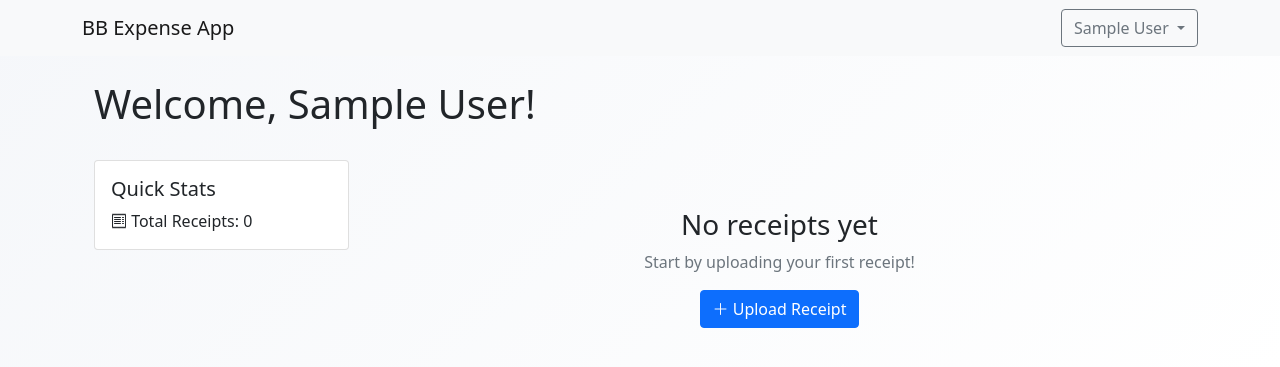
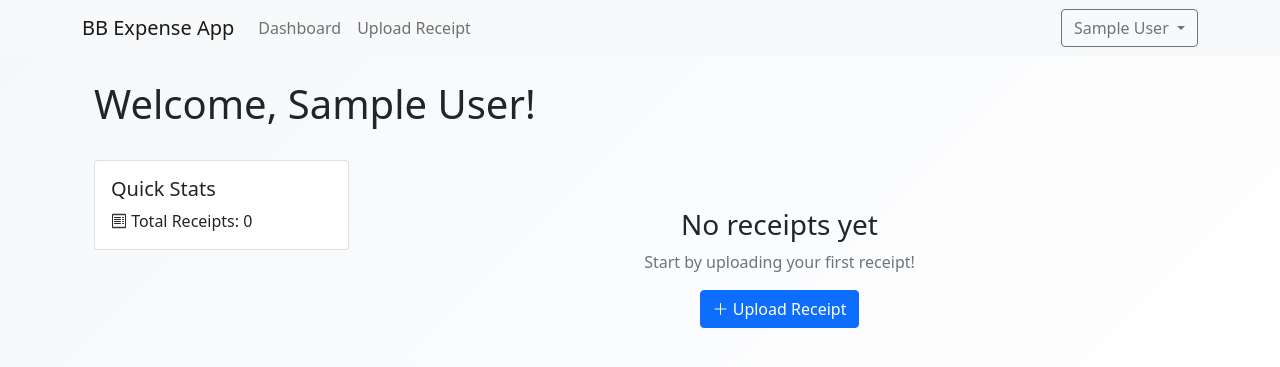
Before and after one commit to ThomasKLA10/expense-app, a Flask app: page /dashboard in a window 1280 px wide. Shown: the top 367 px of the page. Run offline with Flask 3, Linux system fonts and the light colour scheme; the visitor is signed in with stand-in values (Sample User, id 1); data that the repository does not hold is empty; some libraries are stand-ins or nearby versions.

Commit message:
Add admin functionality and fix routes
- Added admin dashboard and receipt review functionality
- Fixed route structure by consolidating into __init__.py
- Added admin templates and views
- Fixed OCR functionality
- Updated navigation bar with admin links
- Added admin_required decorator for protected routes

```diff
--- a/app/__init__.py
+++ b/app/__init__.py
@@ -1,7 +1,22 @@
 import os
-from flask import Flask
+from flask import Flask, render_template, redirect, url_for, flash, request, send_from_directory, jsonify
+from flask_login import login_required, current_user
 from .extensions import db, migrate, login_manager
 from .config import Config
+from .models import Receipt
+from .ocr import ReceiptScanner
+from werkzeug.utils import secure_filename
+from functools import wraps
+from flask import abort
+
+def admin_required(f):
+    @wraps(f)
+    @login_required
+    def decorated_function(*args, **kwargs):
+        if not current_user.is_admin:
+            abort(403)
+        return f(*args, **kwargs)
+    return decorated_function
 
 def create_app():
     app = Flask(__name__)
@@ -11,10 +26,6 @@ def create_app():
     uploads_dir = os.path.join(app.root_path, 'uploads')
     os.makedirs(uploads_dir, exist_ok=True)
 
-    # Only allow HTTP in development
-    if app.debug:
-        os.environ['OAUTHLIB_INSECURE_TRANSPORT'] = '1'
-
     # Initialize extensions
     db.init_app(app)
     migrate.init_app(app, db)
@@ -22,10 +33,132 @@ def create_app():
     login_manager.login_view = 'auth.login'
 
     # Register blueprints
-    from .routes import main
     from .auth import auth as auth_blueprint
-    app.register_blueprint(main)
     app.register_blueprint(auth_blueprint, url_prefix='/auth')
+
+    # Routes
+    @app.route('/')
+    def index():
+        if current_user.is_authenticated:
+            return redirect(url_for('dashboard'))
+        return render_template('index.html')
+
+    @app.route('/dashboard')
+    @login_required
+    def dashboard():
+        receipts = Receipt.query.filter_by(user_id=current_user.id).order_by(Receipt.date_submitted.desc()).all()
+        return render_template('dashboard.html', receipts=receipts)
+
+    @app.route('/upload', methods=['GET', 'POST'])
+    @login_required
+    def upload():
+        if request.method == 'POST':
+            if 'receipt' not in request.files:
+                flash('No file selected', 'error')
+                return redirect(request.url)
+
+            file = request.files['receipt']
+            if file.filename == '':
+                flash('No file selected', 'error')
+                return redirect(request.url)
+
+            if file:
+                filename = secure_filename(file.filename)
+                filepath = os.path.join(app.config['UPLOAD_FOLDER'], filename)
+                file.save(filepath)
+
+                receipt = Receipt(
+                    amount=float(request.form['amount']),
+                    currency=request.form['currency'],
+                    category=request.form['category'],
+                    file_path=filename,
+                    user_id=current_user.id,
+                    office=request.form['office']
+                )
+
+                if request.form['category'] == 'travel':
+                    receipt.purpose = request.form.get('purpose')
+                    receipt.travel_from = request.form.get('travel_from')
+                    receipt.travel_to = request.form.get('travel_to')
+                    receipt.departure_date = request.form.get('departure_date')
+                    receipt.return_date = request.form.get('return_date')
+
+                db.session.add(receipt)
+                db.session.commit()
+
+                flash('Receipt uploaded successfully!', 'success')
+                return redirect(url_for('dashboard'))
+
+        return render_template('upload.html')
+
+    @app.route('/receipt/<int:receipt_id>')
+    @login_required
+    def view_receipt(receipt_id):
+        receipt = Receipt.query.get_or_404(receipt_id)
+        if receipt.user_id != current_user.id:
+            flash('Unauthorized access', 'error')
+            return redirect(url_for('dashboard'))
+        return render_template('receipt.html', receipt=receipt)
+
+    @app.route('/uploads/<filename>')
+    @login_required
+    def uploaded_file(filename):
+        return send_from_directory(app.config['UPLOAD_FOLDER'], filename)
+
+    @app.route('/office/<location>')
+    @login_required
+    def office(location):
+        receipts = Receipt.query.filter_by(office=location).order_by(Receipt.date_submitted.desc()).all()
+        return render_template('office.html', receipts=receipts, location=location)
+
+    @app.route('/ocr', methods=['POST'])
+    @login_required
+    def ocr():
+        if 'receipt' not in request.files:
+            return jsonify({'error': 'No file provided'}), 400
+
+        file = request.files['receipt']
+        if file.filename == '':
+            return jsonify({'error': 'No file selected'}), 400
+
+        try:
+            scanner = ReceiptScanner()
+            result = scanner.scan_receipt(file)
+            print("OCR Result:", result)
+            return jsonify({
+                'success': True,
+                'amount': result.get('amount'),
+                'date': result.get('date'),
+                'merchant': result.get('merchant'),
+                'currency': result.get('currency'),
+                'subtotal': result.get('subtotal'),
+                'tax': result.get('tax')
+            })
+        except Exception as e:
+            print("OCR Error:", str(e))
+            return jsonify({'error': str(e)}), 500
+
+    @app.route('/admin')
+    @admin_required
+    def admin_dashboard():
+        receipts = Receipt.query.order_by(Receipt.date_submitted.desc()).all()
+        return render_template('admin/admin_dashboard.html', receipts=receipts)
+
+    @app.route('/admin/receipt/<int:receipt_id>', methods=['GET', 'POST'])
+    @admin_required
+    def admin_receipt(receipt_id):
+        receipt = Receipt.query.get_or_404(receipt_id)
+        if request.method == 'POST':
+            action = request.form.get('action')
+            if action == 'approve':
+                receipt.status = 'approved'
+                flash('Receipt approved', 'success')
+            elif action == 'reject':
+                receipt.status = 'rejected'
+                flash('Receipt rejected', 'success')
+            db.session.commit()
+            return redirect(url_for('admin_dashboard'))
+        return render_template('admin/receipt_review.html', receipt=receipt)
 
     # Create database tables
     with app.app_context():
--- a/app/templates/base.html
+++ b/app/templates/base.html
@@ -14,7 +14,17 @@
     {% if current_user.is_authenticated %}
     <nav class="navbar navbar-expand-lg navbar-light bg-light">
         <div class="container">
-            <a class="navbar-brand" href="{{ url_for('main.index') }}">BB Expense App</a>
+            <a class="navbar-brand" href="{{ url_for('index') }}">BB Expense App</a>
+
+            {% if current_user.is_authenticated %}
+            <div class="navbar-nav me-auto">
+                {% if current_user.is_admin %}
+                <a class="nav-link" href="{{ url_for('admin_dashboard') }}">Admin Dashboard</a>
+                {% endif %}
+                <a class="nav-link" href="{{ url_for('dashboard') }}">Dashboard</a>
+                <a class="nav-link" href="{{ url_for('upload') }}">Upload Receipt</a>
+            </div>
+
             <div class="ms-auto">
                 <div class="dropdown">
                     <button class="btn btn-outline-secondary dropdown-toggle" type="button" id="userDropdown" data-bs-toggle="dropdown">
@@ -25,6 +35,7 @@
                     </ul>
                 </div>
             </div>
+            {% endif %}
         </div>
     </nav>
     {% endif %}
--- a/app/templates/dashboard.html
+++ b/app/templates/dashboard.html
@@ -8,7 +8,7 @@
         </div>
         {% if receipts %}
         <div class="col-auto">
-            <a href="{{ url_for('main.upload') }}" class="btn btn-primary">
+            <a href="{{ url_for('upload') }}" class="btn btn-primary">
                 <i class="bi bi-plus-lg"></i> Upload Receipt
             </a>
         </div>
@@ -54,7 +54,7 @@
                                 </span>
                             </td>
                             <td>
-                                <a href="{{ url_for('main.view_receipt', receipt_id=receipt.id) }}" class="btn btn-sm btn-outline-primary">
+                                <a href="{{ url_for('view_receipt', receipt_id=receipt.id) }}" class="btn btn-sm btn-outline-primary">
                                     <i class="bi bi-eye"></i>
                                 </a>
                             </td>
@@ -67,7 +67,7 @@
             <div class="text-center py-5">
                 <h3>No receipts yet</h3>
                 <p class="text-muted">Start by uploading your first receipt!</p>
-                <a href="{{ url_for('main.upload') }}" class="btn btn-primary">
+                <a href="{{ url_for('upload') }}" class="btn btn-primary">
                     <i class="bi bi-plus-lg"></i> Upload Receipt
                 </a>
             </div>
--- a/app/templates/office.html
+++ b/app/templates/office.html
@@ -18,7 +18,7 @@
             <h2>{{ location.title() }} Office Dashboard</h2>
         </div>
         <div class="col text-end">
-            <a href="{{ url_for('main.upload') }}" class="btn btn-primary">Upload Receipt</a>
+            <a href="{{ url_for('upload') }}" class="btn btn-primary">Upload Receipt</a>
         </div>
     </div>
 
@@ -47,7 +47,7 @@
                                 </span>
                             </td>
                             <td>
-                                <a href="{{ url_for('main.view_receipt', receipt_id=receipt.id) }}" class="btn btn-sm btn-outline-primary">View</a>
+                                <a href="{{ url_for('view_receipt', receipt_id=receipt.id) }}" class="btn btn-sm btn-outline-primary">View</a>
                             </td>
                         </tr>
                         {% else %}
--- a/app/templates/receipt.html
+++ b/app/templates/receipt.html
@@ -50,7 +50,7 @@
                 <div class="card-body">
                     <h5 class="card-title">Receipt Image</h5>
                     {% if receipt.file_path.lower().endswith(('.png', '.jpg', '.jpeg')) %}
-                        <img src="{{ url_for('static', filename='uploads/' + receipt.file_path) }}"
+                        <img src="{{ url_for('main.uploaded_file', filename=receipt.file_path) }}"
                              class="img-fluid"
                              alt="Receipt">
                     {% else %}
```
Also changed, not shown: app/auth.py (+7 -7 lines), app/templates/admin/admin_dashboard.html (added, +49 -0 lines), app/templates/admin/receipt_review.html (added, +84 -0 lines).
